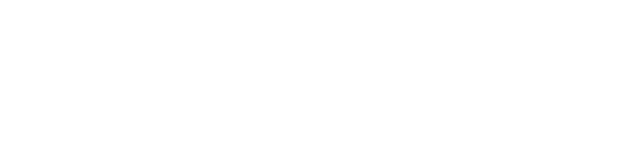
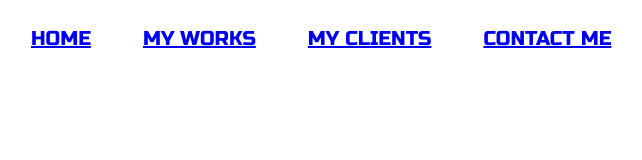
Before and after one commit to Malinka2021/myHoverAnimation, a plain HTML site: page index.html in a window 1280 px wide. Shown: the whole page, without its empty margins (135-777 px from the left). Drawn offline with Linux system fonts and the light colour scheme.

Commit message:
menu list added

```diff
--- a/css/style.css
+++ b/css/style.css
@@ -0,0 +1,31 @@
+@import url('https://fonts.googleapis.com/css2?family=Inter:ital,opsz,wght@0,14..32,100..900;1,14..32,100..900&family=Roboto:ital,wght@0,100..900;1,100..900&family=Russo+One&display=swap');
+
+:root {
+    --primary-color-text: #8e918e;
+    --primary-color-headlines: #D5A2FE;
+    --primary-color-buttons: #a5f8b7;
+    --primary-color-background: #fafafa;
+    --primary-color-line: #edd7fa;
+    --secondary-color-text: #717471;
+    --secondary-color-line: #f3e9f9;
+}
+.container {
+    width: 75%;
+    margin: 0 auto;  /* Center the container */
+}
+.menu-list ul{
+    list-style: none; /* Remove default list styles */
+    padding: 0;
+    text-transform: uppercase;
+}
+.menu-list ul li{
+    display: inline-block; /* Display list items in a row */
+    margin-right: 48px; /* Space between items */
+    padding: 10px 0; /* Space above and below */
+    font-family: 'Russo One', sans-serif;
+    font-size: 20px;
+    font-weight: 400;
+    color: var(--primary-color-text);
+    text-decoration: none; /* Remove underline */
+    transition: color 0.3s ease; /* Smooth transition for hover effect */
+}
--- a/index.html
+++ b/index.html
@@ -3,9 +3,33 @@
 <head>
     <meta charset="UTF-8">
     <meta name="viewport" content="width=device-width, initial-scale=1.0">
-    <title>Document</title>
+    <link rel="stylesheet" href="css/style.css">
+    <title>My Hover Aniimations</title>
 </head>
 <body>
 
+    <div class="container">
+
+
+        <div class="menu-list">      <!---copy snippet from My Portfolio-->
+
+            <ul>
+                <li><a href="#">Home</a></li>            <!---turn Menu items to links-->
+                <li><a href="#">My Works</a></li>
+                <li><a href="#">My Clients</a></li>
+                <li><a href="#">Contact Me</a></li>
+            </ul>
+        </div>
+
+
+
+
+
+    </div>
+
+
+
+
+
 </body>
 </html>
```
